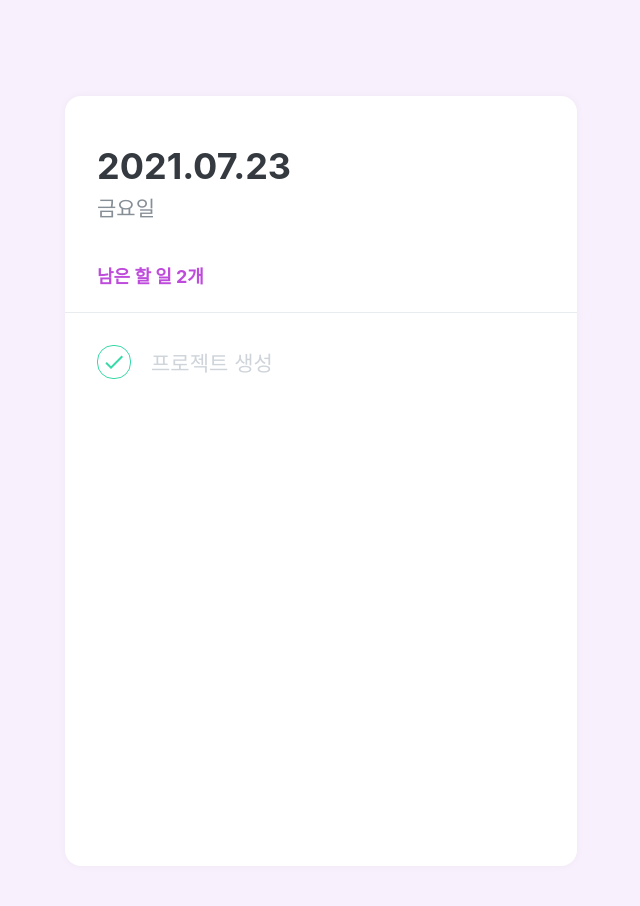
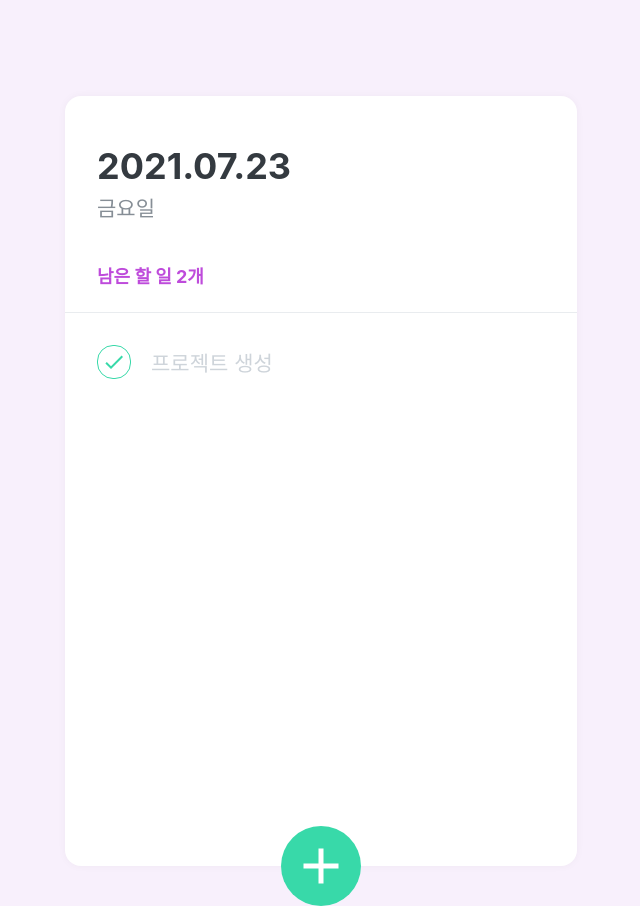
Before and after one commit to witch-factory/modern-react, a React (Create React App) app: page / in a window 1280 px wide. Shown: the whole page, without its empty margins (319-959 px from the left). Built offline with nearby package versions, Linux system fonts and the light colour scheme.

Commit message:
새로운 할 일 추가 폼

```diff
--- a/src/App.js
+++ b/src/App.js
@@ -3,6 +3,7 @@
 import TodoTemplate from "./components/TodoTemplate.js";
 import TodoListHeader from "./components/TodoListHeader";
 import TodoList from "./components/TodoList";
+import TodoListAdd from "./components/TodoListAdd";
 
 const GlobalStyle=createGlobalStyle`
   body{
@@ -17,6 +18,7 @@
       <TodoTemplate>
         <TodoListHeader/>
         <TodoList/>
+        <TodoListAdd />
       </TodoTemplate>
     </>
   )
--- /dev/null
+++ b/src/components/TodoListAdd.js
@@ -0,0 +1,95 @@
+import React, {useState} from 'react';
+import styled, {css} from 'styled-components';
+import {MdAdd} from 'react-icons/md';
+
+const CircleButton=styled.button`
+  background: #38d9a9;
+  &:hover{
+    background: #63e6be;
+  }
+  &:active{
+    background: #20c997;
+  }
+
+  cursor:pointer;
+  width:80px;
+  height:80px;
+  border-radius: 50%;
+  display: flex;
+  align-items: center;
+  justify-content: center;
+  font-size:60px;
+  position: absolute;
+  left:50%;
+  bottom:0px;
+  transform: translate(-50%, 50%);
+  color:white;
+  border:none;
+  outline: none;
+
+  transition:0.2s all ease-in;
+
+  ${props=>
+    props.open&&
+    css`
+      background: #ff6b6b;
+      &:hover{
+        background: #ff8787;
+      }
+      &:active{
+        background: #fa5252;
+      }
+      transform: translate(-50%, 50%) rotate(45deg);
+    `
+  }
+`;
+
+const InsertFormPositioner=styled.div`
+  width:100%;
+  bottom:0;
+  left:0;
+  position:absolute;
+`;
+
+const InsertForm=styled.form`
+  background: #f8f9fa;
+  padding: 32px 32px 72px 32px;
+  border-bottom-left-radius: 16px;
+  border-bottom-right-radius: 16px;
+  border-top: 1px solid #e9ecef;
+`;
+
+const Input=styled.input`
+  padding:12px;
+  border-radius: 4px;
+  border: 1px solid #dee2e6;
+  width:100%;
+  outline:none;
+  font-size: 18px;
+  box-sizing: border-box;
+`;
+
+const TodoListAdd=()=>{
+  //새로운 아이템을 추가하는 창
+  const [open, setOpen]=useState(false);
+
+  const onToggle=()=>setOpen(!open);
+
+  return (
+    <>
+      {open&&(
+        <InsertFormPositioner>
+          <InsertForm>
+            <Input autoFocus placeholder="새로운 할 일을 입력 후 Enter를 누르기" />
+          </InsertForm>
+        </InsertFormPositioner>
+      )}
+      <CircleButton onClick={onToggle} open={open}>
+        <MdAdd />
+      </CircleButton>
+    </>
+
+  )
+}
+
+export default TodoListAdd;
```
